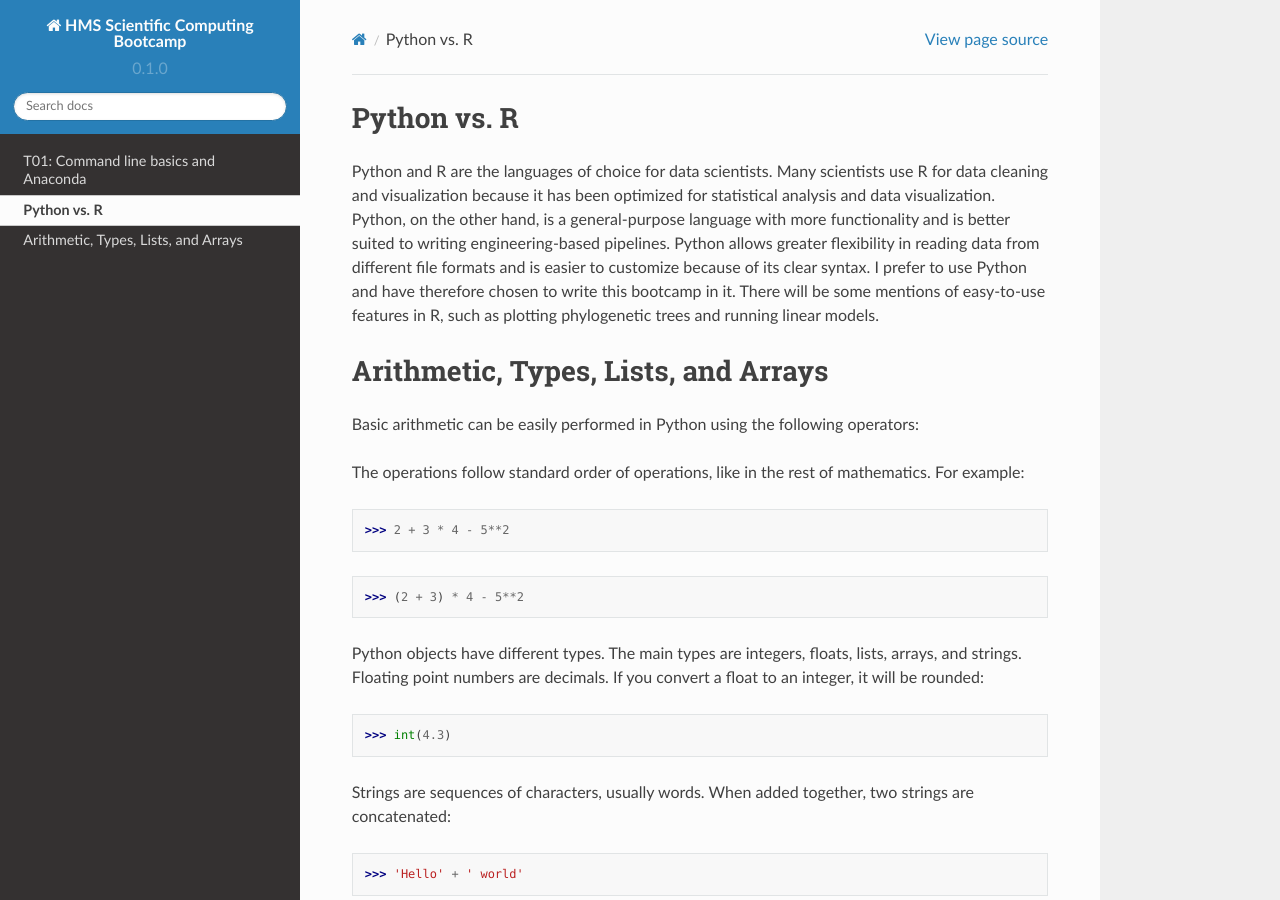
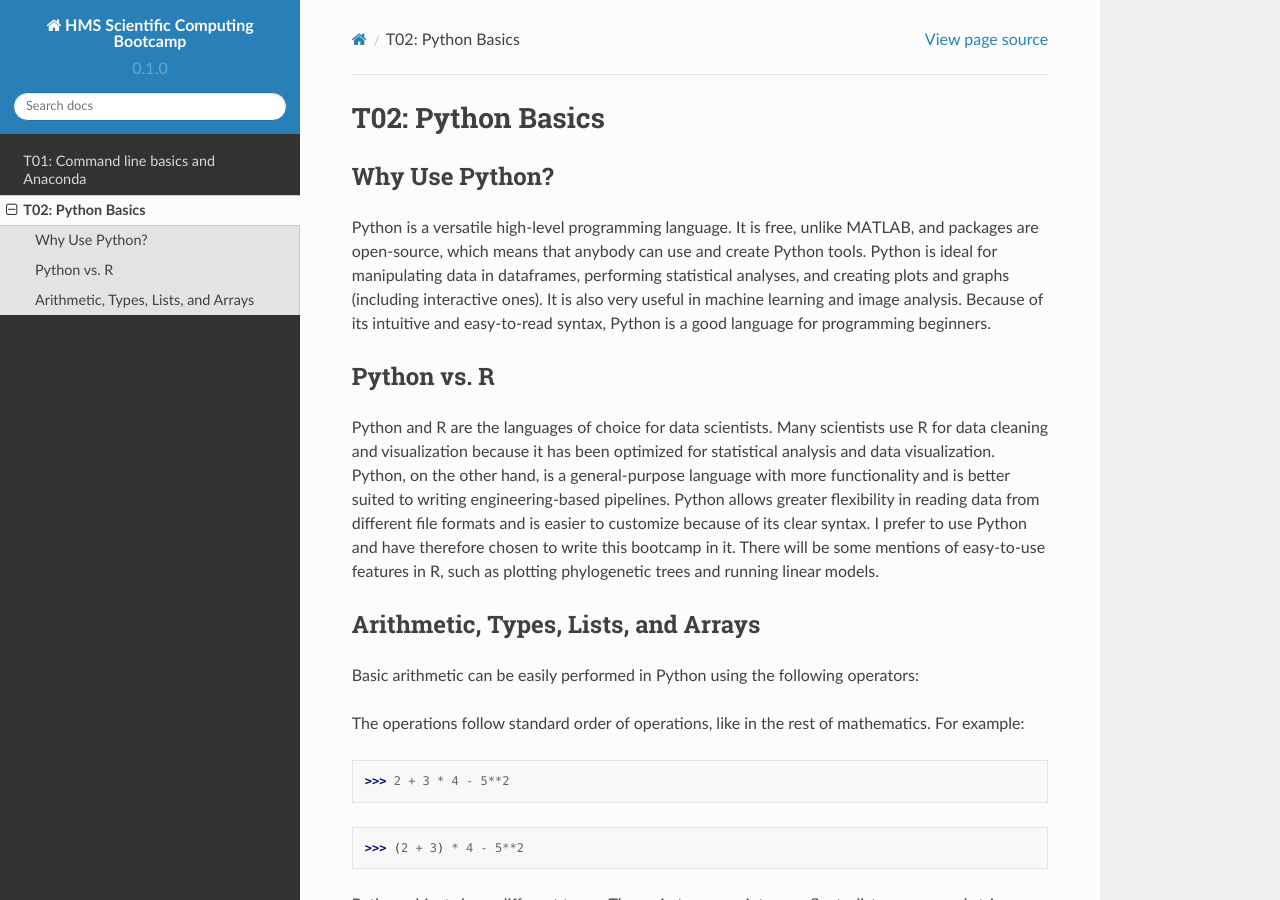
Before and after one commit to sanju99/hms_computing_bootcamp, a Sphinx documentation site: the page built from docs/source/t02.rst, in a window 1280 px wide and 900 px high. Built offline with Sphinx 7.4.7 and the Read the Docs theme 2.0.0, drawn with Linux system fonts in a browser that asks for light colours.

Commit message:
Update t02.rst

```diff
--- a/docs/source/t02.rst
+++ b/docs/source/t02.rst
@@ -1,3 +1,11 @@
+T02: Python Basics
+=====
+
+Why Use Python?
+----------------
+
+Python is a versatile high-level programming language. It is free, unlike MATLAB, and packages are open-source, which means that anybody can use and create Python tools. Python is ideal for manipulating data in dataframes, performing statistical analyses, and creating plots and graphs (including interactive ones). It is also very useful in machine learning and image analysis. Because of its intuitive and easy-to-read syntax, Python is a good language for programming beginners.
+
 Python vs. R
 ----------------
 
```
